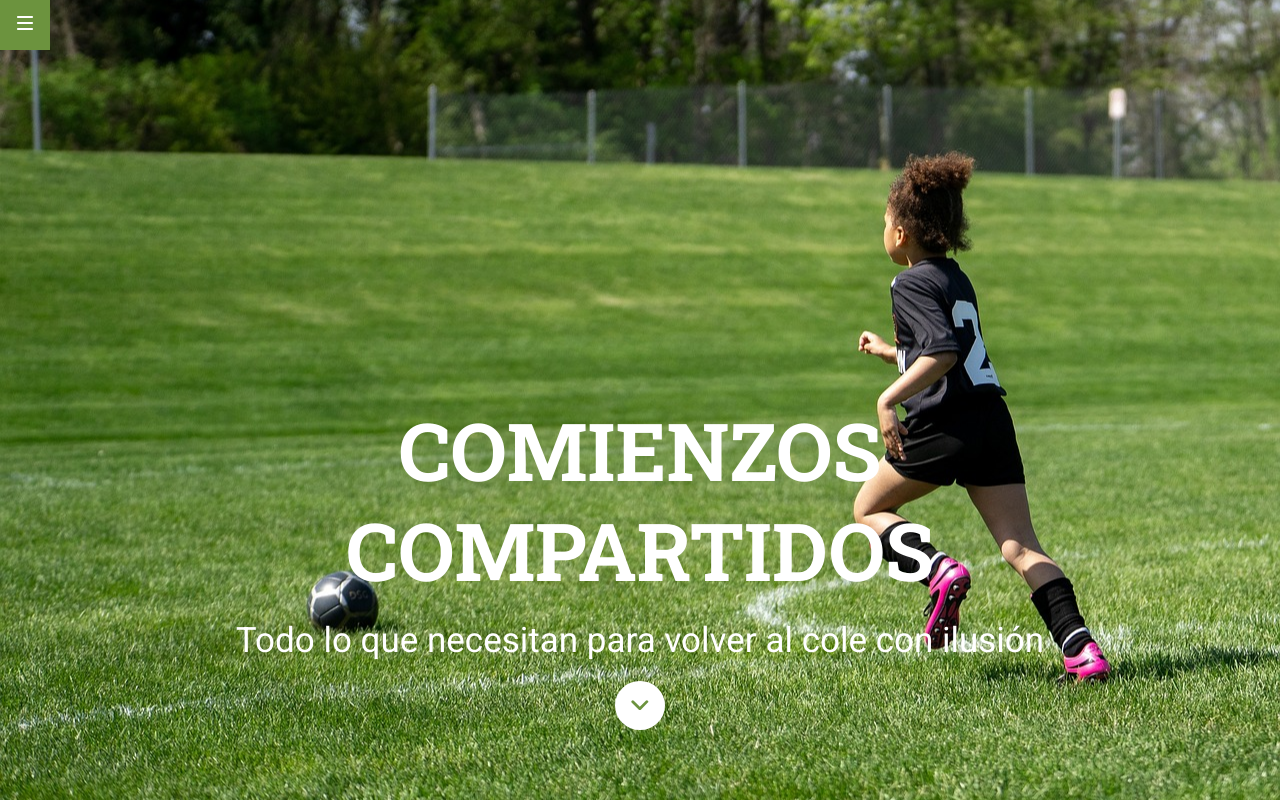
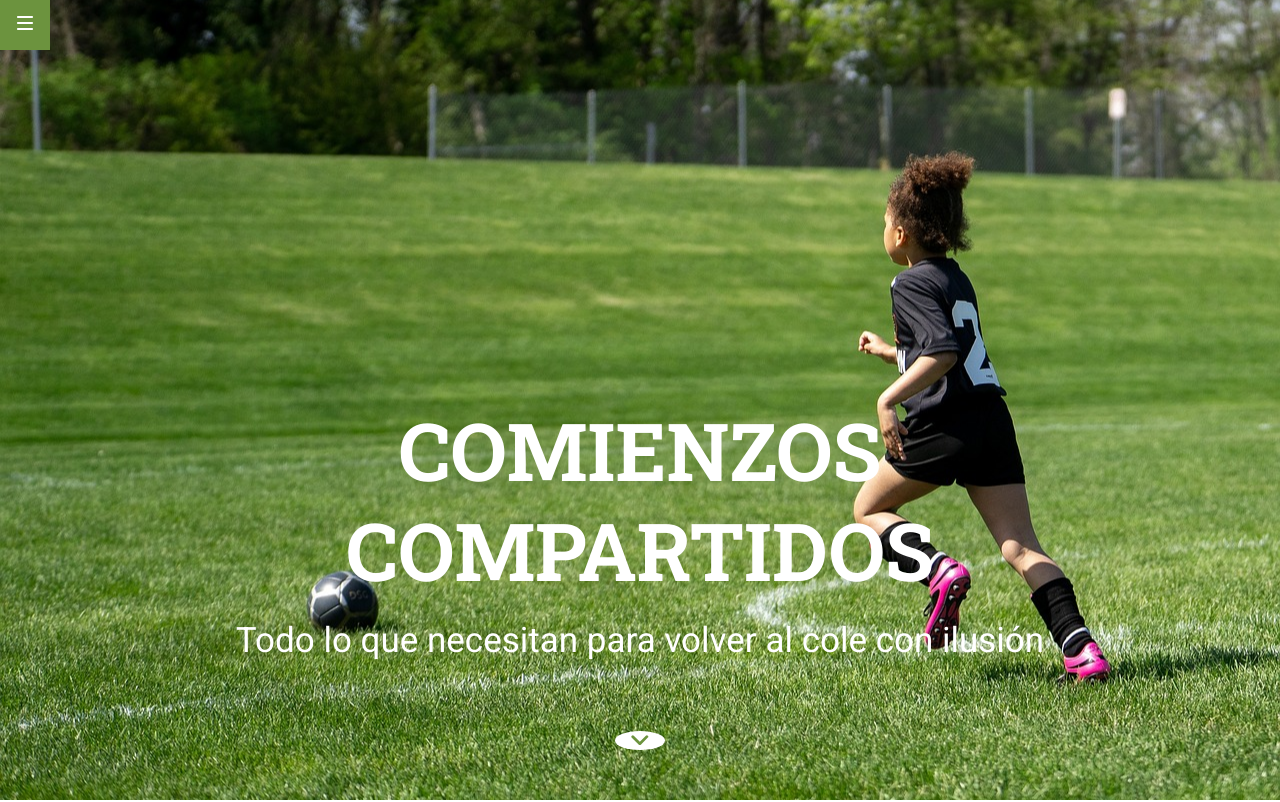
Before and after one commit to Adalab/modulo-1-evaluacion-final-BarbaraBravoRedondo, a website: page docs/index.html in a window 1280 px wide. Shown: the top 802 px of the page. Drawn offline with nearby package versions, Linux system fonts and the light colour scheme; files that its build step writes are made by us from their sources.

Commit message:
HERO UPDATED

```diff
--- a/src/scss/layout/_footer.scss
+++ b/src/scss/layout/_footer.scss
@@ -18,7 +18,7 @@
   &__button:hover {
     animation: pulse 1.5s ease-in-out;
 
-  @keyframes pulser{
+    @keyframes pulser {
       0% {
         transform: scale(1);
         background-color: $color-white;
@@ -28,7 +28,6 @@
         background-color: rgb(230, 218, 173);
         opacity: 0.7;
         transform: scale(3);
-      box-shadow: 0 0 0 50px rgba(#d4be5a, 0);
       }
       50% {
         background-color: green;
@@ -38,7 +37,6 @@
         background-color: yellow;
         opacity: 1;
         transform: scale(1, 2, 5);
-    box-shadow: 0 0 0 0 rgba(#080f16, 0);
       }
     }
 
@@ -100,4 +98,6 @@
           }
         }
       }
-  }}}
+    }
+  }
+}
--- a/src/scss/layout/_hero.scss
+++ b/src/scss/layout/_hero.scss
@@ -1,13 +1,11 @@
 .hero {
   height: 100vh;
-  width: 100vw;
   color: $color-white;
   background-image: url(../images/cover.jpeg);
   background-size: cover;
   background-position: 83%;
   background-repeat: no-repeat;
   z-index: -50;
-  padding-bottom: 70px;
   text-align: center;
   display: flex;
   flex-direction: column;
@@ -34,6 +32,7 @@
   }
 
   &__circule {
+    margin:50px;
     width: 50px;
     height: 50px;
     border-radius: 50%;
```
Lines whose indentation alone changed are shown as unchanged.
